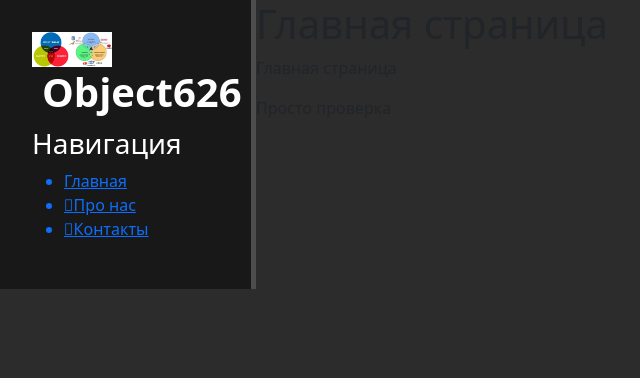
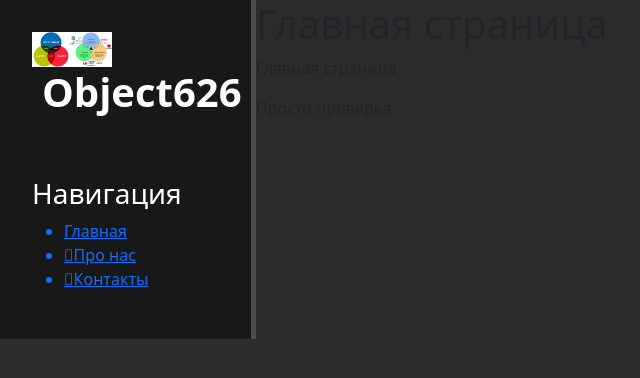
Before and after one commit to Object-626/web_Django, a Django app: page / in a window 1280 px wide. Shown: the top 378 px of the page, without its empty margins (0-640 px from the left). Run offline with Django 4.2, Linux system fonts and the light colour scheme; some libraries are stand-ins or nearby versions.

Commit message:
отредактировал строчку "навигация"

```diff
--- a/firstproject/main/static/main/css/main.css
+++ b/firstproject/main/static/main/css/main.css
@@ -22,3 +22,8 @@ aside .logo {
     position: relative;
     top: -5px;
 }
+
+aside h3 {
+    margin-top: 50px;
+    font-size: 28px;
+}
```
